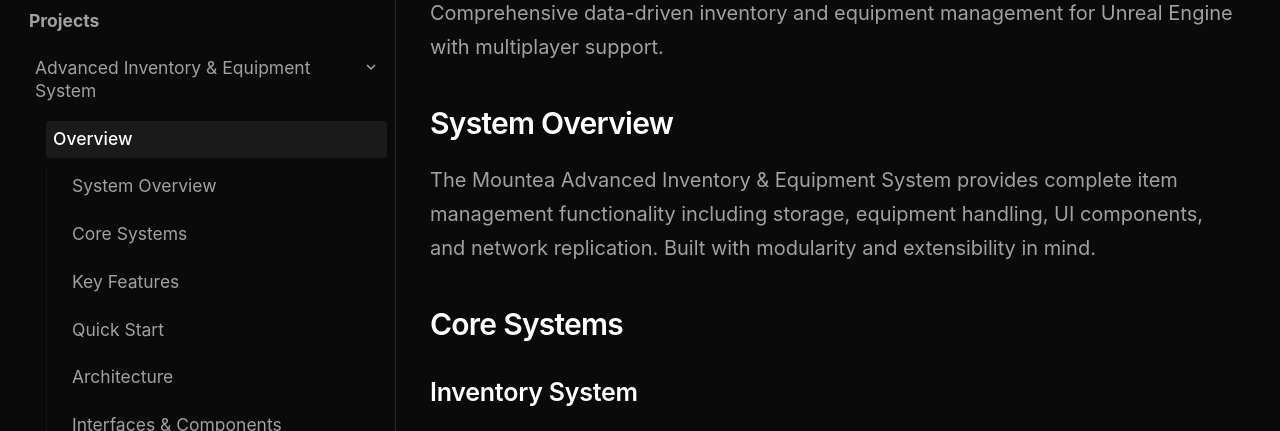
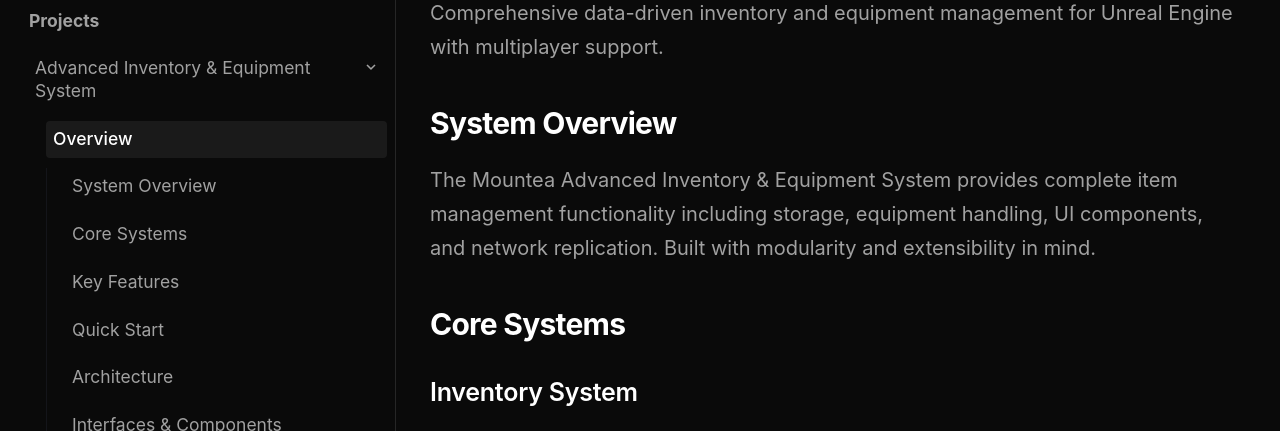
Before and after one commit to Mountea-Framework/MounteaFrameworkWebsite, an MkDocs documentation site: the page built from docs_src/AdvancedInventoryEquipmentSystem/Overview.md, in a window 1280 px wide. Shown: the part 259-690 px from the top of the page. Built offline with MkDocs 1.6.1 and Material for MkDocs 9.7.7, drawn with Linux system fonts in a browser that asks for light colours; old or Windows-style settings are respelled for this version of MkDocs.

Commit message:
Increase font weight for h2 headings
Updated the font-weight of .md-typeset h2 elements from 600 to 700 for improved heading emphasis in documentation styles.

```diff
--- a/docs_src/stylesheets/custom.css
+++ b/docs_src/stylesheets/custom.css
@@ -149,7 +149,7 @@
 .md-typeset h2 {
   color: var(--prose-text-high) !important;
   font-family: var(--font-system) !important;
-  font-weight: 600 !important;
+  font-weight: 700 !important;
   font-size: 1.5rem !important;
   line-height: 1.3 !important;
   margin: 2rem 0 1rem 0 !important;
```
